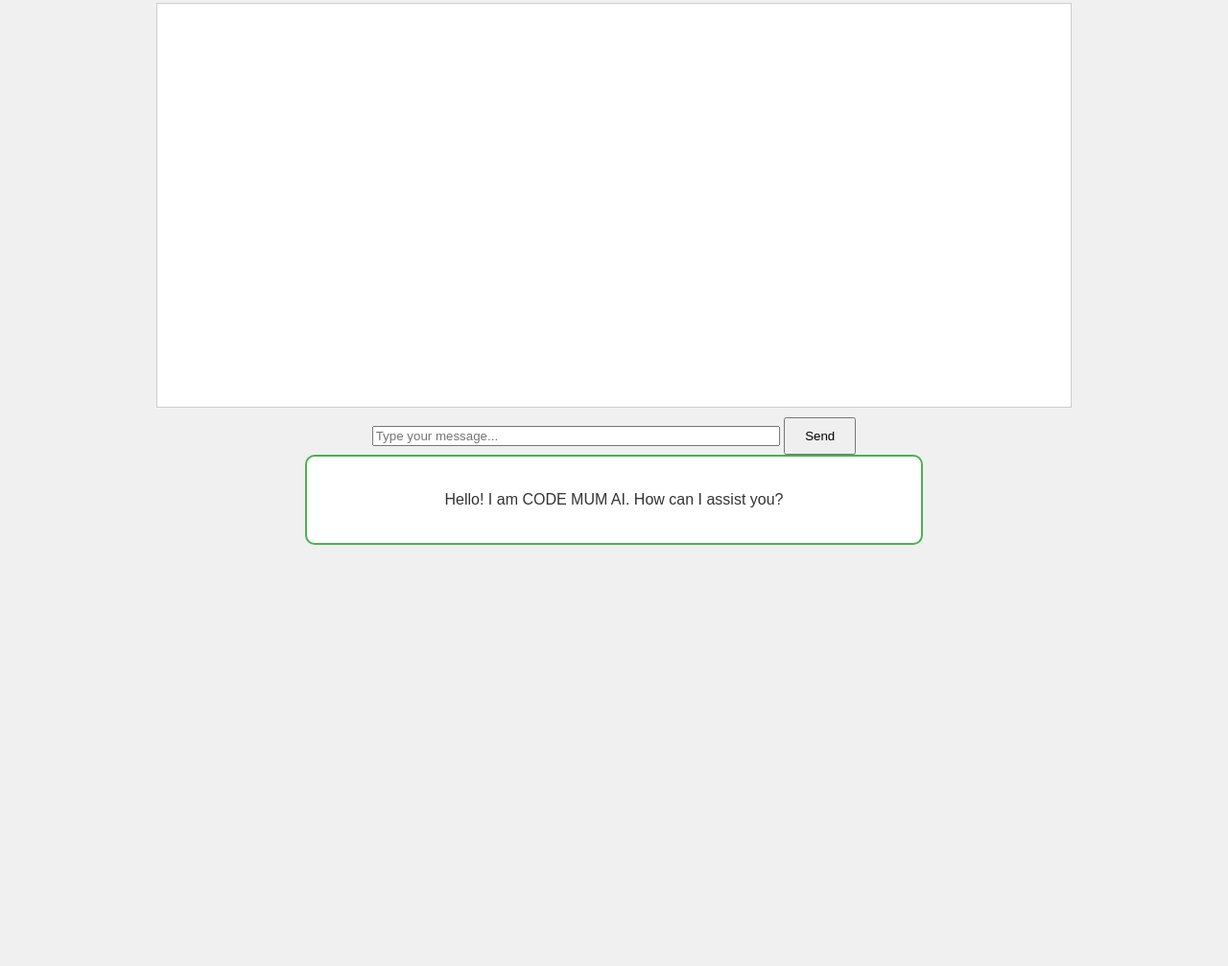
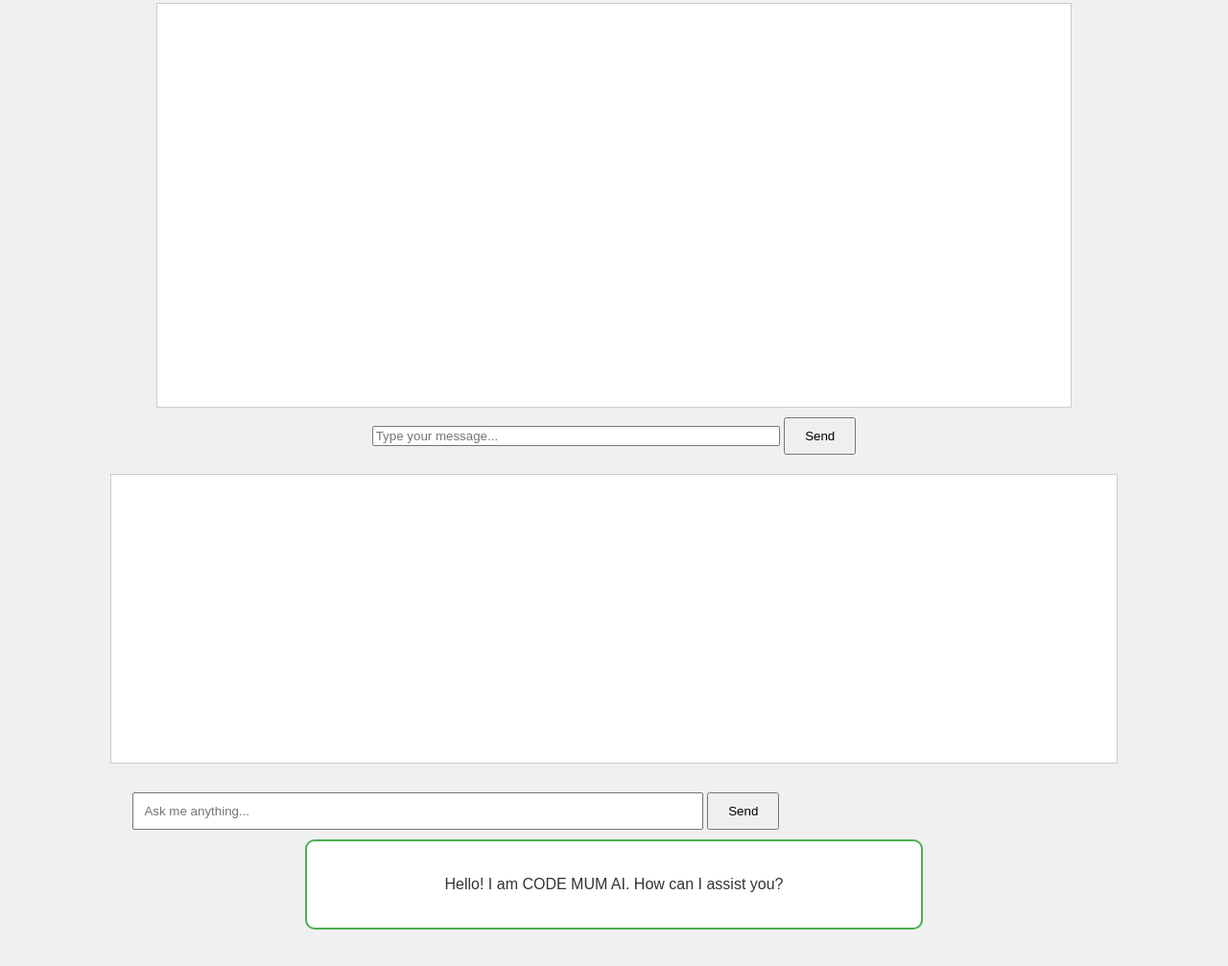
Before and after one commit to codemum33/HABA-AI, a plain HTML site: page index.html in a window 1280 px wide. Shown: the part 135-1142 px from the top of the page at 96% size. Before the commit the page ends 800 px from the top, so only its background shows below. Drawn offline with Linux system fonts and the light colour scheme.

Commit message:
Update index.html

```diff
--- a/index.html
+++ b/index.html
@@ -60,3 +60,8 @@
 </html>
 <link rel="stylesheet" href="style.css">
 <script src="script.js"></script>
+<div id="chat-box"></div>
+<div id="user-input">
+    <input type="text" id="user-input" placeholder="Ask me anything...">
+    <button onclick="sendMessage()">Send</button>
+</div>
```
